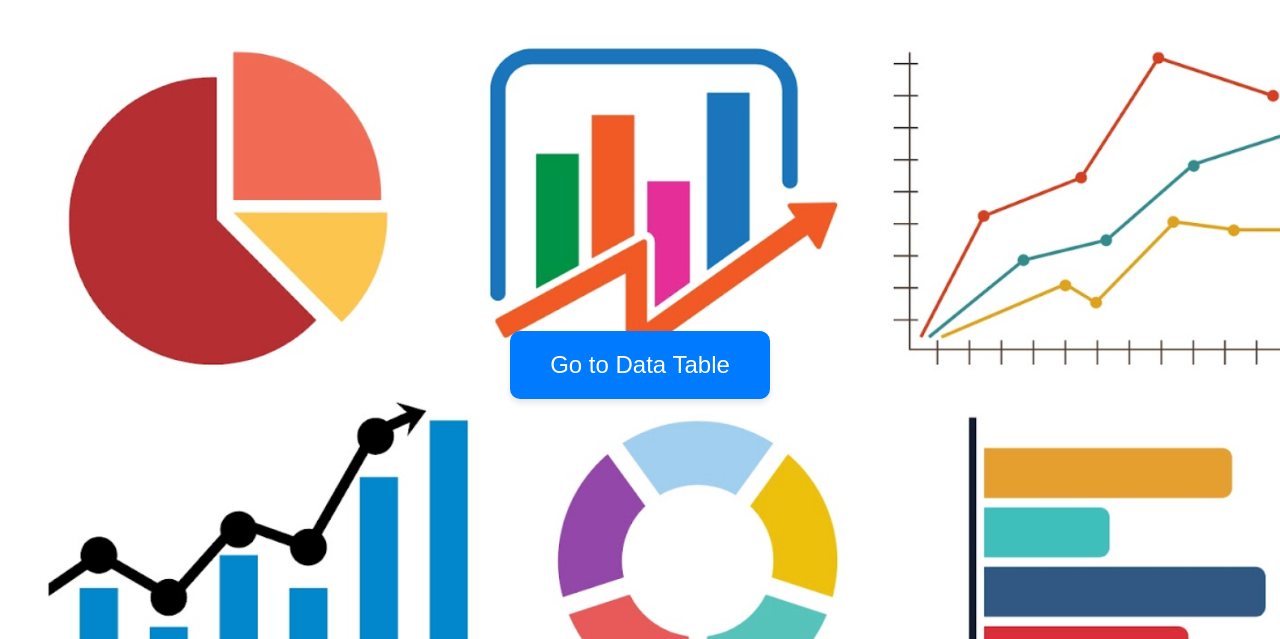
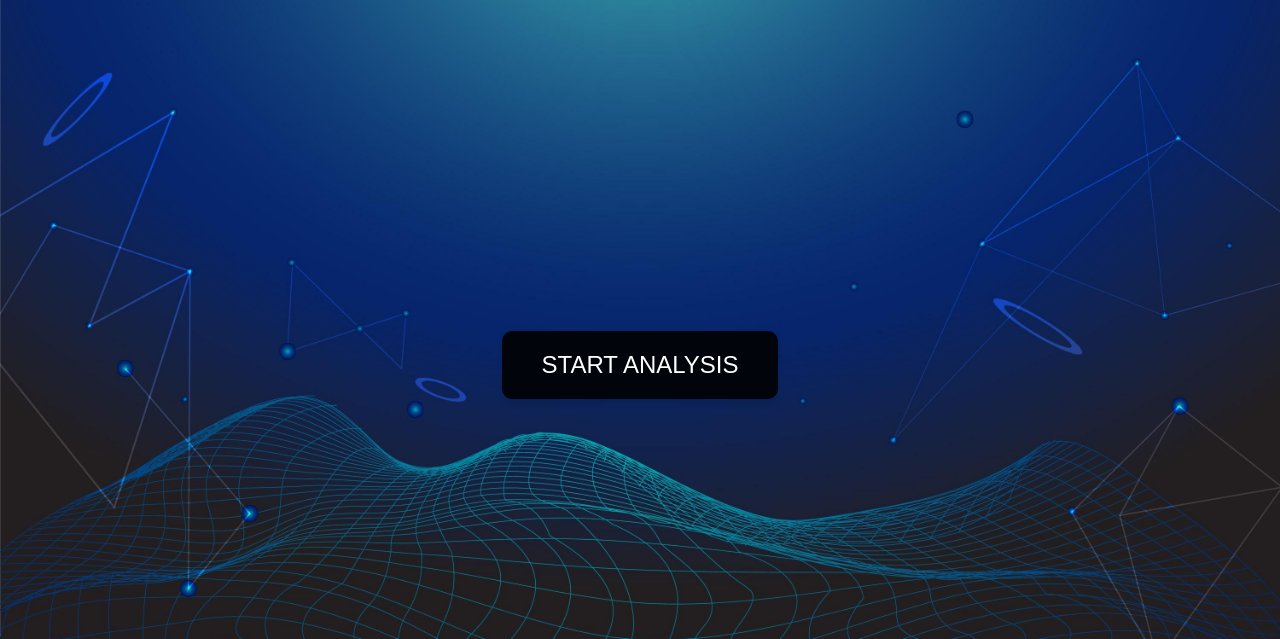
Before and after one commit to ishanvilakhani/Dashboard, a Flask app: page / in a window 1280 px wide. Shown: the part 70-709 px from the top of the page. Run offline with Flask 3, Linux system fonts and the light colour scheme.

Commit message:
it works somehow, idk how but it does so yay

```diff
--- a/static/style.css
+++ b/static/style.css
@@ -49,7 +49,7 @@ body {
     font-size: 24px;
     padding: 20px 40px;
     border: none;
-    background-color: #007BFF;
+    background-color: #01050b;
     color: white;
     border-radius: 10px;
     cursor: pointer;
--- a/templates/index.html
+++ b/templates/index.html
@@ -23,7 +23,7 @@
     <!-- Background container to center the button -->
     <div class="background">
         <div class="center-container">
-            <button id="navigateButton" class="center-button">Go to Data Table</button>
+            <button id="navigateButton" class="center-button">START ANALYSIS</button>
         </div>
     </div>
     <script>
```
Also changed, not shown: static/Background.png.
